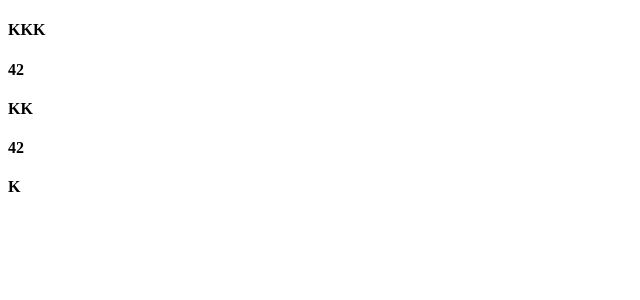
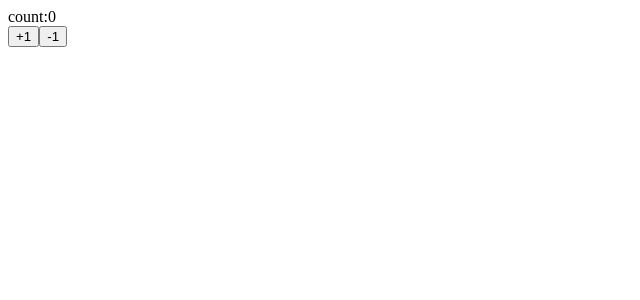
Before and after one commit to kimuniiii/react-redux-crud-application, a React (Create React App) app: page / in a window 1280 px wide. Shown: the top 300 px of the page, without its empty margins (0-640 px from the left). Built offline with nearby package versions, Linux system fonts and the light colour scheme.

Commit message:
React・Reduxの連携

```diff
--- a/public/index.html
+++ b/public/index.html
@@ -10,34 +10,10 @@
       content="Web site created using create-react-app"
     />
     <link rel="apple-touch-icon" href="%PUBLIC_URL%/logo192.png" />
-    <!--
-      manifest.json provides metadata used when your web app is installed on a
-      user's mobile device or desktop. See https://developers.google.com/web/fundamentals/web-app-manifest/
-    -->
-    <link rel="manifest" href="%PUBLIC_URL%/manifest.json" />
-    <!--
-      Notice the use of %PUBLIC_URL% in the tags above.
-      It will be replaced with the URL of the `public` folder during the build.
-      Only files inside the `public` folder can be referenced from the HTML.
-
-      Unlike "/favicon.ico" or "favicon.ico", "%PUBLIC_URL%/favicon.ico" will
-      work correctly both with client-side routing and a non-root public URL.
-      Learn how to configure a non-root public URL by running `npm run build`.
-    -->
     <title>React App</title>
   </head>
   <body>
     <noscript>You need to enable JavaScript to run this app.</noscript>
     <div id="root"></div>
-    <!--
-      This HTML file is a template.
-      If you open it directly in the browser, you will see an empty page.
-
-      You can add webfonts, meta tags, or analytics to this file.
-      The build step will place the bundled scripts into the <body> tag.
-
-      To begin the development, run `npm start` or `yarn start`.
-      To create a production bundle, use `npm run build` or `yarn build`.
-    -->
   </body>
 </html>
--- /dev/null
+++ b/src/actions/index.jsx
@@ -0,0 +1,27 @@
+// 定数名は「UPPER_SNAKE_CASE」で命名する
+export const INCREMENT = 'INCREMENT';
+export const DECREMENT = 'DECREMENT';
+
+/**
+ * アクションクリエーター
+ * Reducer関数に渡すActionを返す関数
+ * @return { Object } Action
+*/
+
+export const increment = () => {
+  return (
+    { type : INCREMENT }
+  )
+}
+
+/**
+ * アクションクリエーター
+ * Reducer関数に渡すActionを返す関数
+ * @return { Object } Action
+*/
+
+export const decrement = () => {
+  return (
+    { type: DECREMENT }
+  )
+}
--- a/src/components/App.jsx
+++ b/src/components/App.jsx
@@ -1,52 +1,36 @@
-import React from 'react';
-import PropTypes from 'prop-types';
+// 外部ライブラリからのimport
+import React, { Component } from 'react';
+import { connect } from 'react-redux';
+import store from '../stores/store';
 
-// const App = (props) => {
-//   return (
-//     <>
-//       <User name={'KKK'} age={10} />
-//       <User name={'KK'} age={5} />
-//     </>
-//   )
-// }
+// 画面固有のimport
+import { increment, decrement } from '../actions';
 
-/**
- * Appコンポーネント
- * 上でコメントアウトしたコンポーネントのリファクタリング
- * @param {Object} props
- * @return {Array}
- */
+class App extends Component {
+  render() {
+    const props = this.props;
 
-const App = (props) => {
+    store.subscribe(() => {
+      console.log(store.getState());
+    })
 
-  const profiles = [{name:'KKK',age:42},{name:'KK',age:42},{name:'K'}];
-
-  return (
-    <>
-      {profiles.map((cur,idx) => { return <User key={idx} name={cur.name} age={cur.age} /> })}
-    </>
-  )
+    return (
+      <>
+        <div>count:{props.count}</div>
+        <button onClick={props.increment}>+1</button>
+        <button onClick={props.decrement}>-1</button>
+      </>
+    )
+  }
 }
 
-/**
- * Userコンポーネント
- * Appコンポーネントの子供のコンポーネント
- * @param {Object} props
- * @return JSX
- */
+const mapStateToProps = (state) => { return { count : state.count } }
 
-const User = (props) => {
-  return (
-  <>
-  <h4>{props.name}</h4>
-  <h4>{props.age}</h4>
-  </>
-  )
+const mapDispatchToProps = (dispatch) => {
+  return {
+  increment: () => { dispatch(increment()) },
+  decrement: () => { dispatch(decrement()) }
+  }
 }
 
-User.propTypes = {
-  name: PropTypes.string,
-  age: PropTypes.number.isRequired
-}
-
-export default App;
+export default connect(mapStateToProps, mapDispatchToProps)(App);
--- a/src/index.jsx
+++ b/src/index.jsx
@@ -1,5 +1,17 @@
+// 外部ライブラリからのimport
 import React from 'react';
 import ReactDOM from 'react-dom';
+import { Provider } from 'react-redux';
+
+// 共通実装のimport
+import store from './stores/store';
+
+// 画面固有のimport
 import App from './components/App';
 
-ReactDOM.render(<App />, document.getElementById('root'));
+ReactDOM.render(
+  <Provider store={store}>
+    <App />
+  </Provider>,
+  document.getElementById('root')
+);
--- /dev/null
+++ b/src/reducers/count.jsx
@@ -0,0 +1,26 @@
+// 画面固有のimport
+import { INCREMENT, DECREMENT } from '../actions';
+
+const initialState = { count : 0 };
+
+/**
+ * Counter
+ * 古いstateとactionを受け取ってnew stateを返すReducer関数
+ * @param {Object} state
+ * @param {Object} action
+ * @return new State
+ */
+
+const Counter = (state = initialState, action) => {
+  switch(action.type) {
+    case INCREMENT:
+      return {count : state.count + 1};
+    case DECREMENT:
+      return {count: state.count - 1};
+    default:
+      console.log(state);
+      return state;
+  }
+}
+
+export default Counter;
--- /dev/null
+++ b/src/reducers/index.jsx
@@ -0,0 +1,6 @@
+// import { combineReducers } from 'redux';
+// import Counter from './count';
+
+// const reducer = combineReducers({ Counter });
+
+// export default reducer;
--- /dev/null
+++ b/src/stores/store.jsx
@@ -0,0 +1,6 @@
+import { createStore } from 'redux';
+import Counter from '../reducers/count';
+
+const store = createStore(Counter);
+
+export default store;
```
Also changed, not shown: package.json (+6 -1 lines), 1 other file (tests, documents, lock files or other folders).
